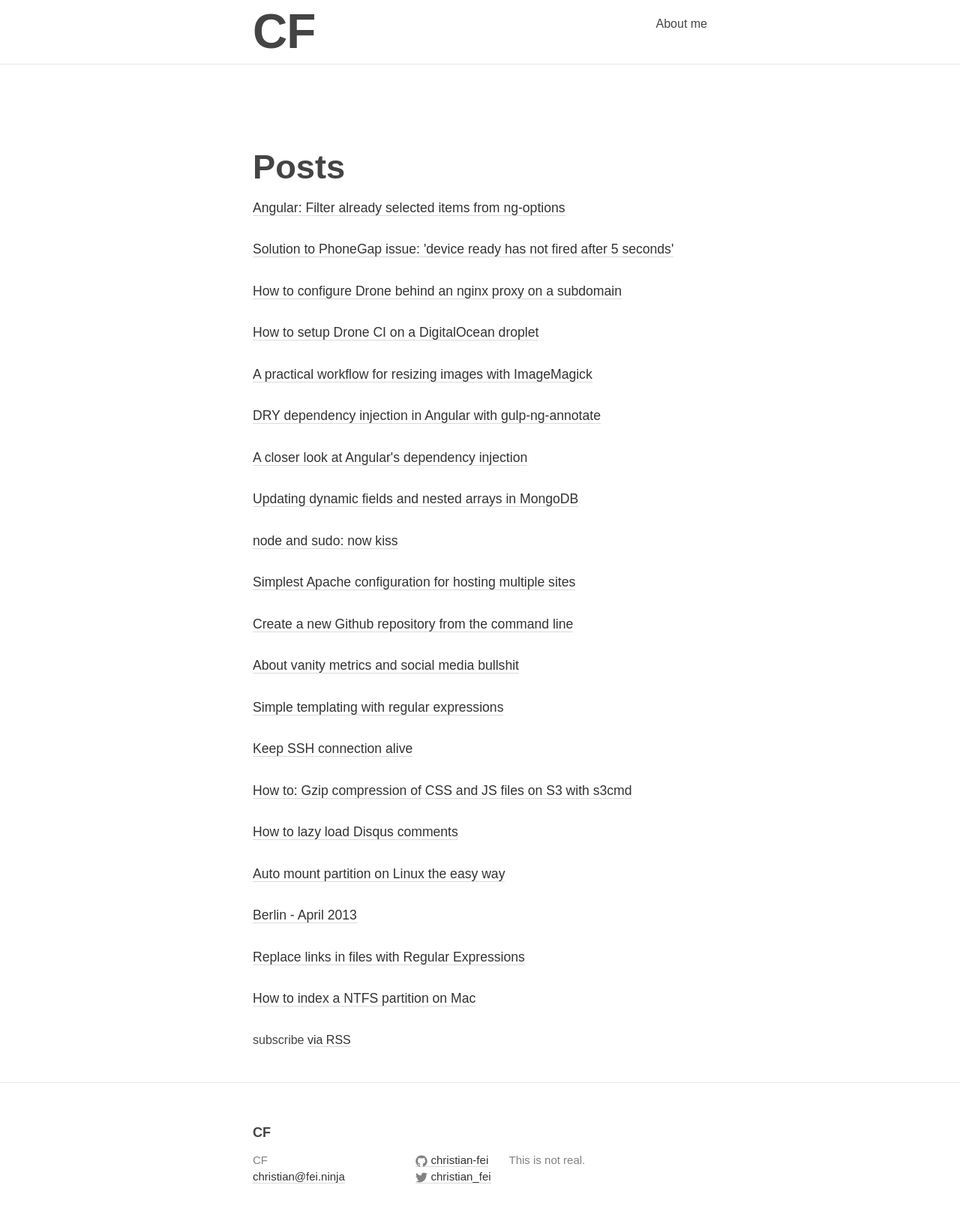
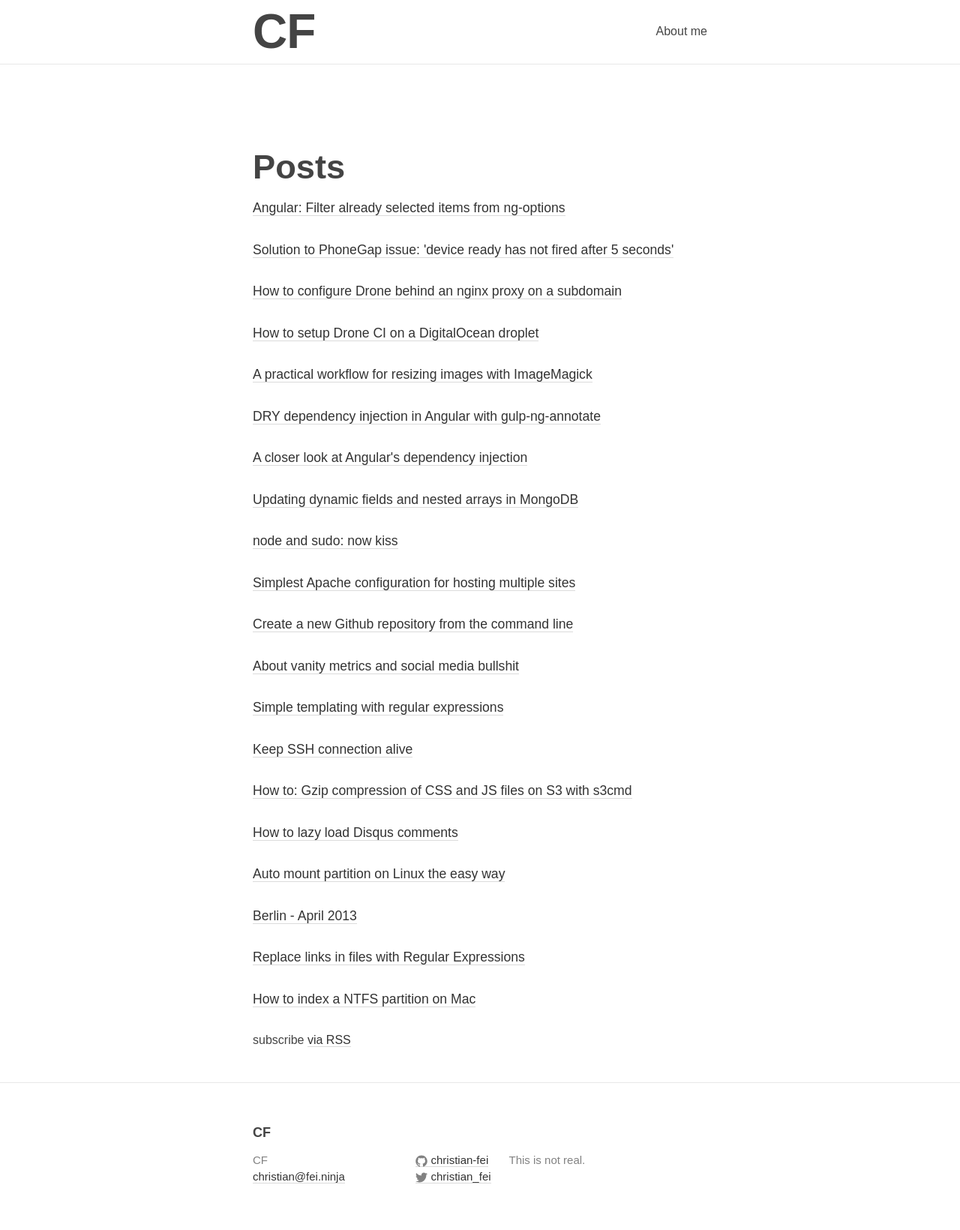
Before and after one commit to christian-fei/christian-fei.github.io-pandoc, a Jekyll site: the page built from index.html, in a window 1280 px wide. Shown: the whole page at 75% size. Built offline with Jekyll 4.4.1, drawn with Linux system fonts in a browser that asks for light colours; Markdown is read by kramdown in place of the engine named in the settings.

Commit message:
centered site-nav

```diff
--- a/_sass/_layout.scss
+++ b/_sass/_layout.scss
@@ -32,7 +32,7 @@
 
 .site-nav {
   float: right;
-  line-height: 56px;
+  line-height: 4.8rem;
 
   .menu-icon {
     display: none;
```
